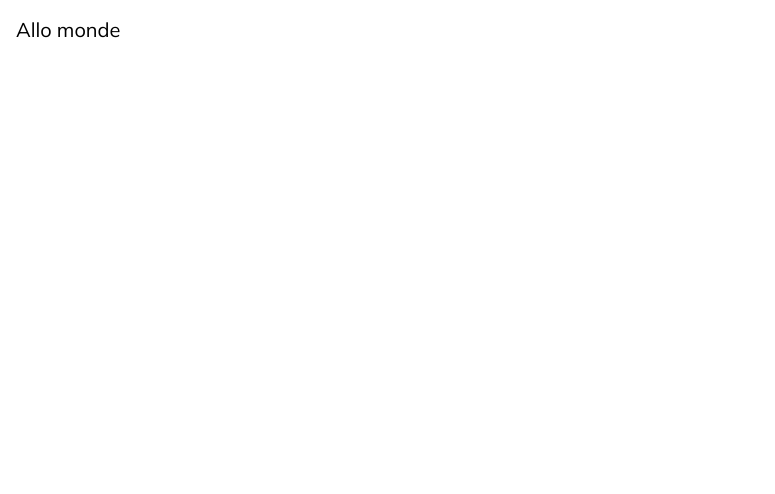
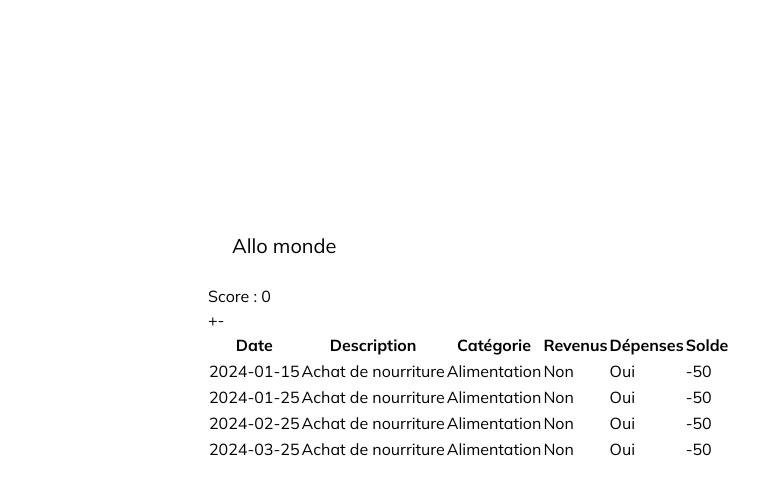
Before and after one commit to mattheri/academoney, a Next.js app: page /paymentSchedule in a window 1280 px wide. Shown: the top 494 px of the page, without its empty margins (0-775 px from the left). Built offline with nearby package versions, Linux system fonts and the light colour scheme.

Commit message:
Logique basique

```diff
--- a/app/paymentSchedule/page.tsx
+++ b/app/paymentSchedule/page.tsx
@@ -2,7 +2,7 @@ import PaymentSchedule from "@/paymentSchedule";
 
 export default function AutoCalculator() {
     return (
-        <main>
+        <main className="w-full h-auto p-48">
             <PaymentSchedule/>
         </main>
     )
--- a/calculator/components/CalculatorButton/CalculatorButton.tsx
+++ b/calculator/components/CalculatorButton/CalculatorButton.tsx
@@ -27,6 +27,8 @@ export const CalculatorButton: FC<Props> = forwardRef<HTMLButtonElement, Props>(
     const onClick = () => addToken(action);
     const normalizedCurrentToken =
       currentToken !== null && typeof action === "number"
+
+
         ? Number(currentToken)
         : currentToken;
 
--- a/package.json
+++ b/package.json
@@ -10,11 +10,11 @@
   },
   "dependencies": {
     "axios": "^1.6.8",
+    "cva": "npm:class-variance-authority@^0.7.0",
+    "mathjs": "^12.4.2",
     "next": "14.2.2",
     "react": "^18",
     "react-dom": "^18",
-    "cva": "npm:class-variance-authority@^0.7.0",
-    "mathjs": "^12.4.2",
     "tailwind-merge": "^2.3.0"
   },
   "devDependencies": {
@@ -24,7 +24,7 @@
     "eslint": "^8",
     "eslint-config-next": "14.2.2",
     "postcss": "^8",
-    "tailwindcss": "^3.4.1",
+    "tailwindcss": "^3.4.3",
     "typescript": "^5"
   }
 }
--- a/paymentSchedule/components/PaymentScheduleScreen.tsx
+++ b/paymentSchedule/components/PaymentScheduleScreen.tsx
@@ -1,10 +1,29 @@
 "use client";
 
+import TableComponent from "./TableComponent";
+import PaymentScheduleButton from "./paymentScheduleButton";
+
+import { Payment } from "../mockPaymentSchedule";
+import { useState } from "react";
+
 export const PaymentScheduleScreen = () =>{
+    const [score, setScore] = useState(0);
+
+    const increaseScore = () =>{
+        setScore(score + 1);
+    }
+
+    const decreaseScore = () =>{
+        setScore(score - 1);
+    }
 
     return(
-        <div>
-            <h1 className="text-xl p-4 mt-10">Allo monde</h1>
+        <div className="w-full object-center p-4">
+            <h1 className="text-xl p-6">Allo monde</h1>
+            <p>Score : {score}</p>
+            <PaymentScheduleButton onClick={increaseScore}>+</PaymentScheduleButton>
+            <PaymentScheduleButton onClick={decreaseScore}>-</PaymentScheduleButton>
+            <TableComponent payments={Payment}/>
         </div>
     );
 };
--- /dev/null
+++ b/paymentSchedule/components/TableComponent.tsx
@@ -0,0 +1,37 @@
+import React from "react";
+import { modelPayment } from "../mockPaymentSchedule";
+
+type Props = {
+  payments: modelPayment[];
+};
+
+const TableComponent: React.FC<Props> = ({ payments }) => {
+  return (
+    <table>
+      <thead>
+        <tr>
+          <th>Date</th>
+          <th>Description</th>
+          <th>Catégorie</th>
+          <th>Revenus</th>
+          <th>Dépenses</th>
+          <th>Solde</th>
+        </tr>
+      </thead>
+      <tbody>
+        {payments.map((payment, index) => (
+          <tr key={index}>
+            <td>{payment.date}</td>
+            <td>{payment.description}</td>
+            <td>{payment.categories}</td>
+            <td>{payment.revenus ? "Oui" : "Non"}</td>
+            <td>{payment.depences ? "Oui" : "Non"}</td>
+            <td>{payment.solde}</td>
+          </tr>
+        ))}
+      </tbody>
+    </table>
+  );
+};
+
+export default TableComponent;
--- /dev/null
+++ b/paymentSchedule/components/paymentScheduleButton.tsx
@@ -0,0 +1,24 @@
+import React, { FC, PropsWithChildren, PropsWithRef } from "react";
+import { forwardRef } from "react";
+
+type Props = PropsWithRef<
+    PropsWithChildren<{
+        className?: string;
+        onClick: () => void; // Fonction qui augmente le score de 1
+    }>
+>;
+
+const PaymentScheduleButton: FC<Props> = forwardRef<HTMLButtonElement, Props>(
+    ({ onClick, children }) => {
+        return (
+            <button type='button' onClick={onClick}>
+                {children}
+            </button>
+        );
+    }
+);
+
+// Définir displayName pour le composant
+PaymentScheduleButton.displayName = "PaymentScheduleButton";
+
+export default PaymentScheduleButton;
--- /dev/null
+++ b/paymentSchedule/mockPaymentSchedule.ts
@@ -0,0 +1,42 @@
+import { modelPayment } from "./modelPayment";
+
+export const Payment: modelPayment[] = [
+    {
+        id: "0",
+        date: "2024-01-15",
+        description: "Achat de nourriture",
+        categories: "Alimentation",
+        revenus: false,
+        depences: true,
+        solde: -50
+    },
+    {
+        id: "1",
+        date: "2024-01-25",
+        description: "Achat de nourriture",
+        categories: "Alimentation",
+        revenus: false,
+        depences: true,
+        solde: -50
+    },
+    {
+        id: "2",
+        date: "2024-02-25",
+        description: "Achat de nourriture",
+        categories: "Alimentation",
+        revenus: false,
+        depences: true,
+        solde: -50
+    },
+    {
+        id: "3",
+        date: "2024-03-25",
+        description: "Achat de nourriture",
+        categories: "Alimentation",
+        revenus: false,
+        depences: true,
+        solde: -50
+    },
+]
+
+export type { modelPayment };
--- /dev/null
+++ b/paymentSchedule/modelPayment.ts
@@ -0,0 +1,9 @@
+export interface modelPayment {
+    id: string,
+    date: string,
+    description: string,
+    categories: string,
+    revenus: boolean,
+    depences: boolean,
+    solde: number
+}
--- a/paymentSchedule/paymentSchedule.ts
+++ b/paymentSchedule/paymentSchedule.ts
@@ -1,3 +1,8 @@
+export enum Action{
+    ChangeMonthUp = "next",
+    ChangeMonthDown = "previous",
+}
+
 export type PaymentScheduleState = {
 
 }
--- a/tailwind.config.ts
+++ b/tailwind.config.ts
@@ -7,6 +7,7 @@ const config: Config = {
     "./components/**/*.{js,ts,jsx,tsx,mdx}",
     "./app/**/*.{js,ts,jsx,tsx,mdx}",
     "./calculator/**/*.{js,ts,jsx,tsx,mdx}",
+    "./paymentSchedule/**/*.{js,ts,jsx,tsx,mdx}",
   ],
   theme: {
     extend: {
```
